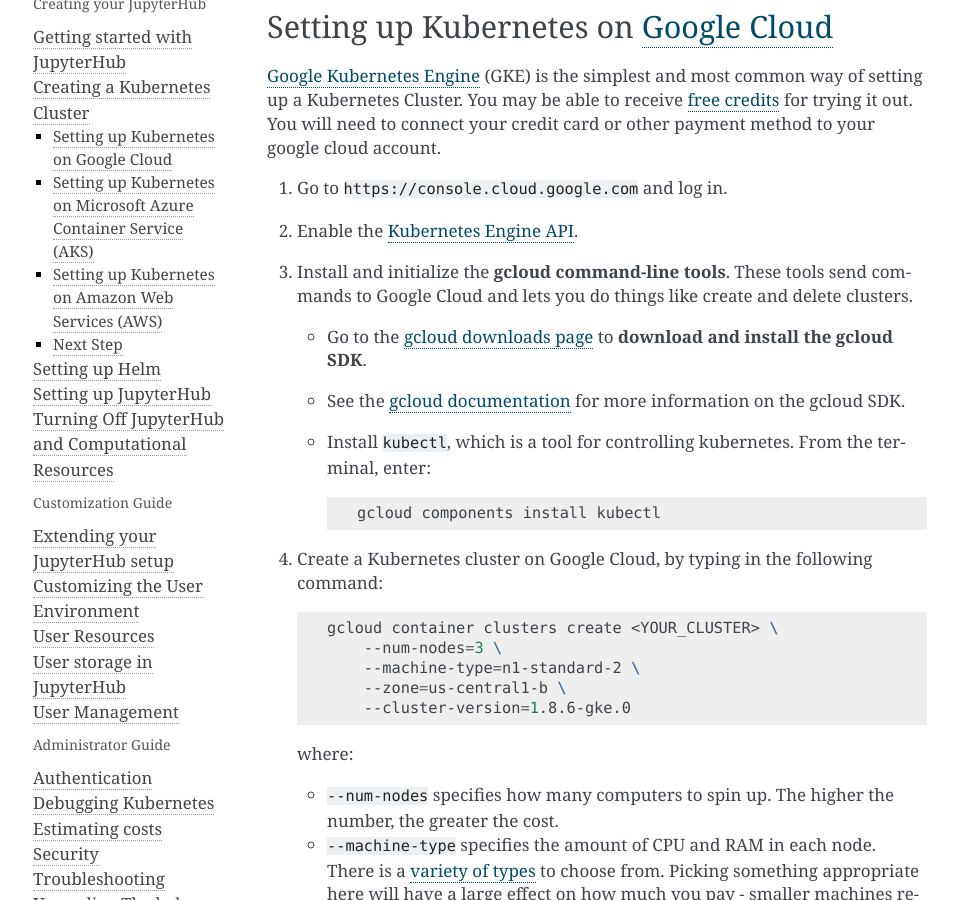
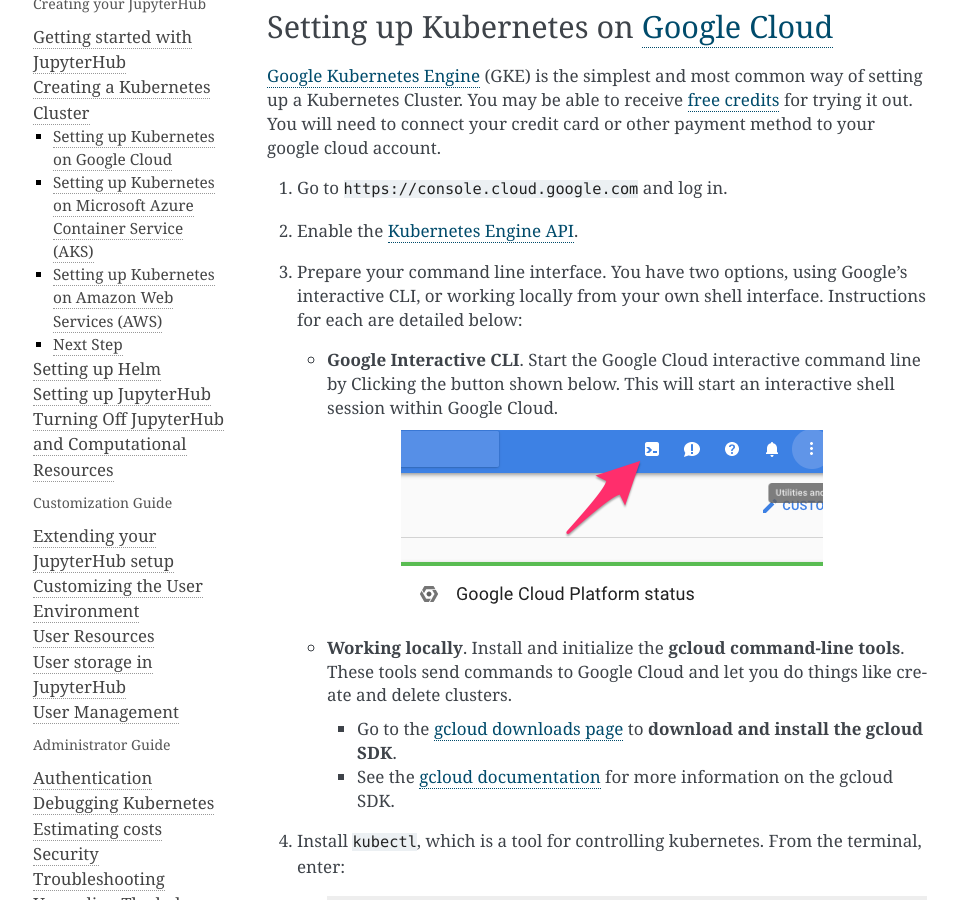
Before and after one commit to jupyterhub/zero-to-jupyterhub-k8s, a Sphinx documentation site: the page built from doc/source/create-k8s-cluster.rst, in a window 1280 px wide and 900 px high, scrolled down 596 px. Shown: the whole window, without its empty margins (153-1111 px from the left). Built offline with Sphinx 7.4.7, drawn with Linux system fonts in a browser that asks for light colours.

Commit message:
interactive google instructions

```diff
--- a/doc/source/create-k8s-cluster.rst
+++ b/doc/source/create-k8s-cluster.rst
@@ -38,22 +38,33 @@
 
 2. Enable the `Kubernetes Engine API <https://console.cloud.google.com/apis/api/container.googleapis.com/overview>`_.
 
-3. Install and initialize the **gcloud command-line tools**. These tools send
-   commands to Google Cloud and lets you do things like create and delete
-   clusters.
+3. Prepare your command line interface. You have two options, using Google's
+   interactive CLI, or working locally from your own shell interface. Instructions
+   for each are detailed below:
 
-   - Go to the `gcloud downloads page <https://cloud.google.com/sdk/downloads>`_
-     to **download and install the gcloud SDK**.
-   - See the `gcloud documentation <https://cloud.google.com/sdk/>`_ for
-     more information on the gcloud SDK.
-   - Install ``kubectl``, which is a tool for controlling kubernetes. From
-     the terminal, enter:
+   * **Google Interactive CLI**. Start the Google Cloud interactive command line
+     by Clicking the button shown below. This will start an interactive shell
+     session within Google Cloud.
+
+   .. image:: _static/images/google/start_interactive_cli.png
+      :align: center
+
+   * **Working locally**. Install and initialize the **gcloud command-line tools**.
+     These tools send commands to Google Cloud and let you do things like create
+     and delete clusters.
+
+     - Go to the `gcloud downloads page <https://cloud.google.com/sdk/downloads>`_
+       to **download and install the gcloud SDK**.
+     - See the `gcloud documentation <https://cloud.google.com/sdk/>`_ for
+       more information on the gcloud SDK.
+4. Install ``kubectl``, which is a tool for controlling kubernetes. From
+   the terminal, enter:
 
      .. code-block:: bash
 
         gcloud components install kubectl
 
-4. Create a Kubernetes cluster on Google Cloud, by typing in the following
+5. Create a Kubernetes cluster on Google Cloud, by typing in the following
    command:
 
    .. code-block:: bash
```
Also changed, not shown: other parts of doc/source/create-k8s-cluster.rst (+2 -2 lines), doc/source/_static/images/google/start_interactive_cli.png (added).
